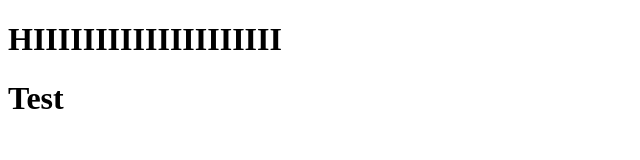
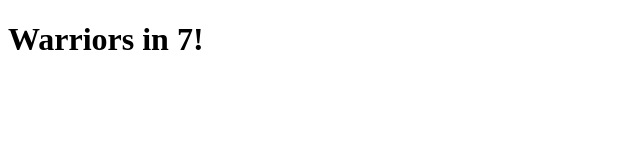
Before and after one commit to Avpaige/avpaige.github.io, a plain HTML site: page index.html in a window 1280 px wide. Shown: the whole page, without its empty margins (0-640 px from the left). Drawn offline with Linux system fonts and the light colour scheme.

Commit message:
Update index.html

```diff
--- a/index.html
+++ b/index.html
@@ -3,8 +3,7 @@
 <html>
 
 
-<h1> HIIIIIIIIIIIIIIIIIIII<h1>
+<h1> Warriors in 7!<h1>
 
-Test
 
 </html>
```
